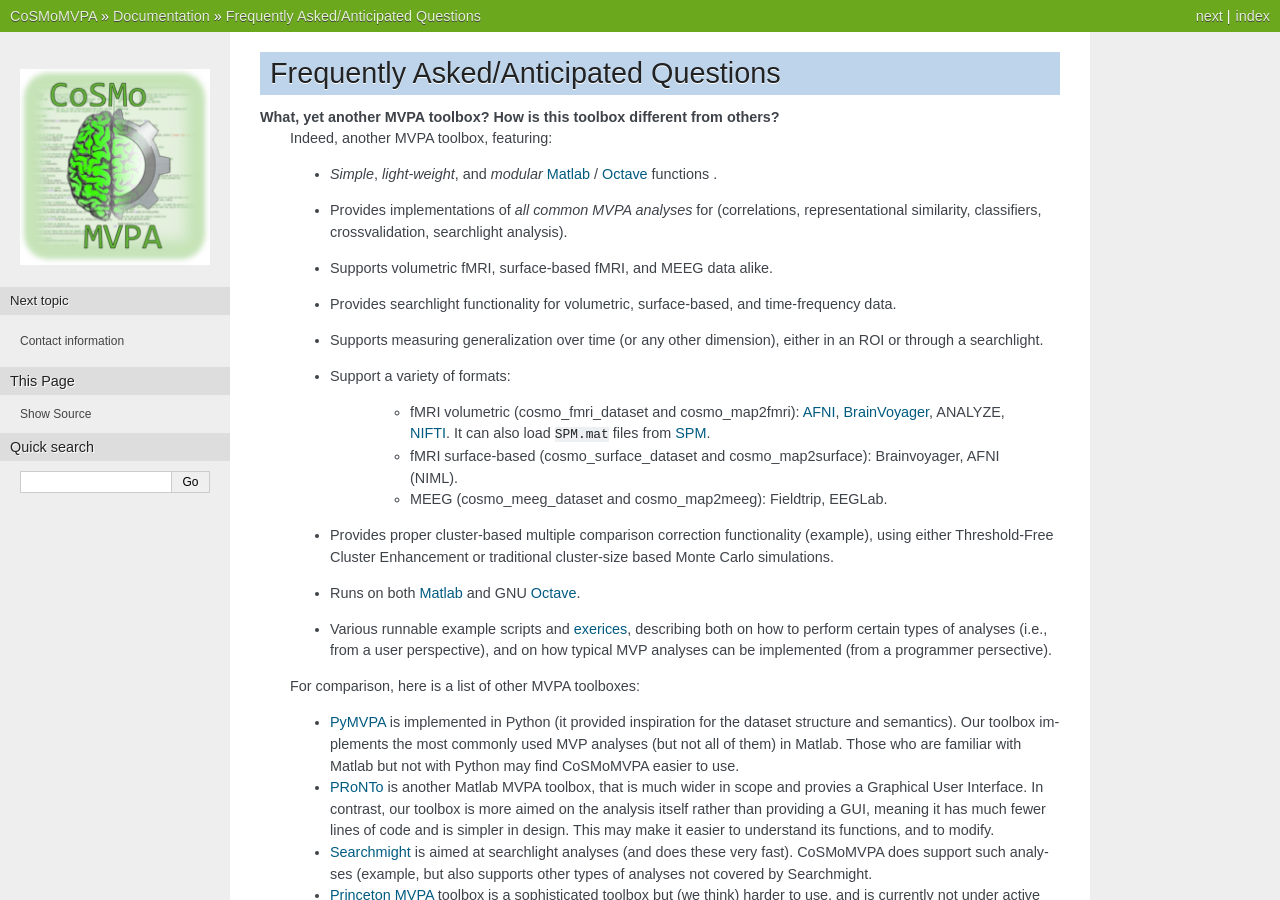
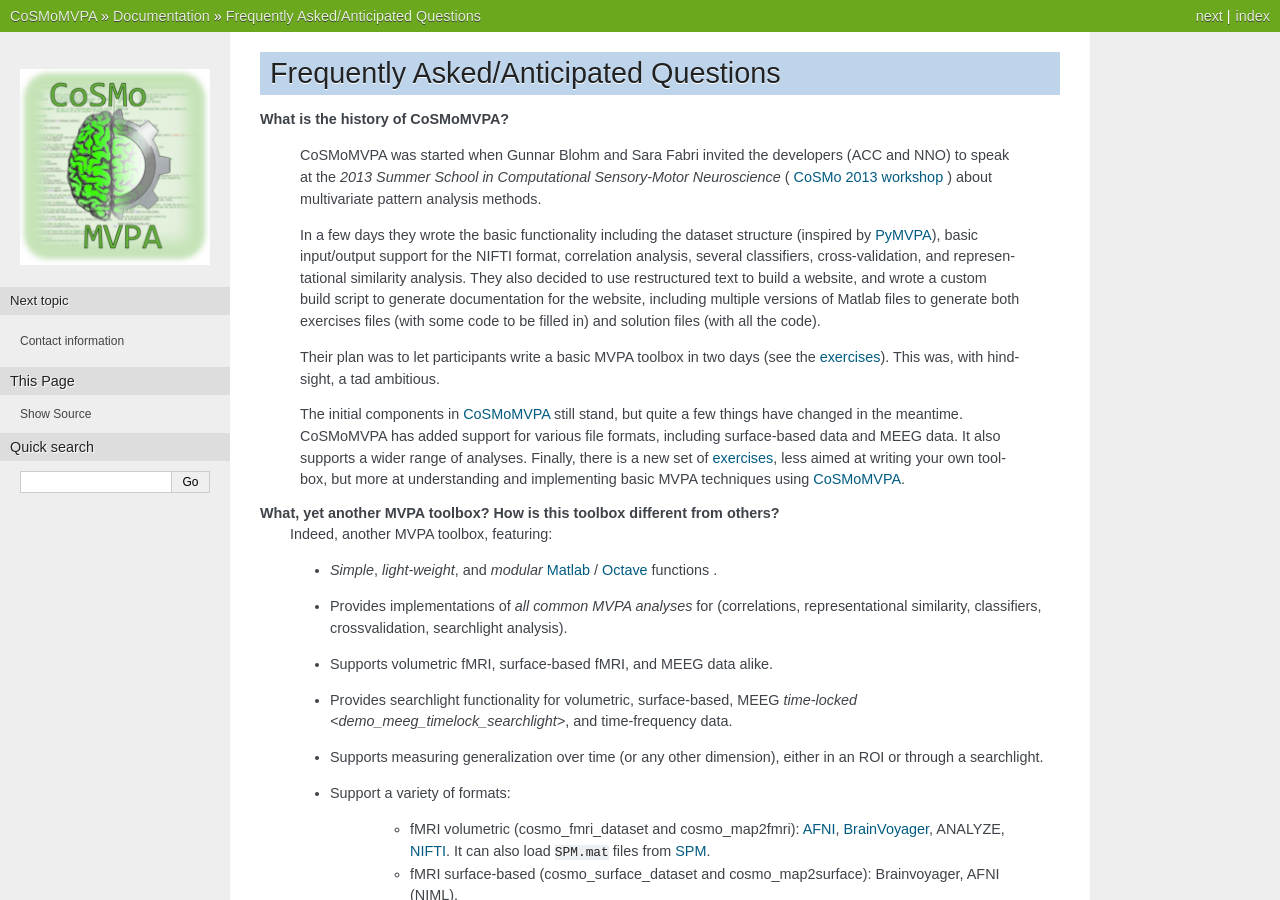
Before and after one commit to CoSMoMVPA/CoSMoMVPA, a Sphinx documentation site: the page built from doc/source/faq.rst, in a window 1280 px wide and 900 px high. Built offline with Sphinx 7.4.7, drawn with Linux system fonts in a browser that asks for light colours; pages that are not in the unit, such as notebooks, are missing from menus.

Commit message:
WEB: update history of CoSMoMVPA

```diff
--- a/doc/source/cimec2014.rst
+++ b/doc/source/cimec2014.rst
@@ -5,7 +5,7 @@ CIMeC 2014 Advanced Neural Decoding
 
 *to be presented at CIMeC 2014 by Jens Schwarzbach and Nick Oosterhof*
 
-(in 2013, earlier versions of some exercises were presented at the :ref:`CoSMo 2013 Multivariate Pattern Analysis Workshop <cosmo2013>`).
+(in 2013, :ref:`earlier versions of some exercises <cosmo2013>` were presented at the *2013 Summer School in Computational Sensory-Motor Neuroscience* (`CoSMo 2013 workshop`_).
 
 Contents
 --------
--- a/doc/source/cosmo2013.rst
+++ b/doc/source/cosmo2013.rst
@@ -5,7 +5,7 @@
 CoSMo 2013 Multivariate Pattern Analysis Workshop
 =================================================
 
-These exercises were presented at the CoSMo 2013 workshop in Kingston, Ontario, Canada.
+These exercises were presented at the `CoSMo 2013 workshop`_ in Kingston, Ontario, Canada.
 For the latest set of exercises, see :ref:`cimec2014`.
 
 .. _cosmo2013:
--- a/doc/source/faq.rst
+++ b/doc/source/faq.rst
@@ -3,13 +3,23 @@
 --------------------------------------
 Frequently Asked/Anticipated Questions
 --------------------------------------
+**What is the history of CoSMoMVPA?**
+
+    CoSMoMVPA was started when Gunnar Blohm and Sara Fabri invited the developers (ACC and NNO) to speak at the *2013 Summer School in Computational Sensory-Motor Neuroscience* ( `CoSMo 2013 workshop`_ ) about multivariate pattern analysis methods.
+
+    In a few days they wrote the basic functionality including the dataset structure (inspired by PyMVPA_), basic input/output support for the NIFTI format, correlation analysis, several classifiers, cross-validation, and representational similarity analysis. They also decided to use restructured text to build a website, and wrote a custom build script to generate documentation for the website, including multiple versions of Matlab files to generate both exercises files (with some code to be filled in) and solution files (with all the code).
+
+    Their plan was to let participants write a basic MVPA toolbox in two days (see the :ref:`exercises <cosmo2013>`). This was, with hindsight, a tad ambitious.
+
+    The initial components in CoSMoMVPA_ still stand, but quite a few things have changed in the meantime. CoSMoMVPA has added support for various file formats, including surface-based data and MEEG data. It also supports a wider range of analyses. Finally, there is a new set of :ref:`exercises <cimec2014>`, less aimed at writing your own toolbox, but more at understanding and implementing basic MVPA techniques using CoSMoMVPA_.
+
 **What, yet another MVPA toolbox? How is this toolbox different from others?**
     Indeed, another MVPA toolbox, featuring:
 
     + *Simple*, *light-weight*, and *modular* Matlab_ / Octave_ functions .
     + Provides implementations of *all common MVPA analyses* for (correlations, representational similarity, classifiers, crossvalidation, searchlight analysis).
     + Supports volumetric fMRI, surface-based fMRI, and MEEG data alike.
-    + Provides :ref:`searchlight <cosmo_searchlight>` functionality for :ref:`volumetric <demo_fmri_searchlight_lda>`, :ref:`surface-based <demo_surface_searchlight_lda>, MEEG `time-locked <demo_meeg_timelock_searchlight>`, and :ref:`time-frequency <demo_meeg_timefreq_searchlight>` data.
+    + Provides :ref:`searchlight <cosmo_searchlight>` functionality for :ref:`volumetric <demo_fmri_searchlight_lda>`, :ref:`surface-based <demo_surface_searchlight_lda>`, MEEG `time-locked <demo_meeg_timelock_searchlight>`, and :ref:`time-frequency <demo_meeg_timefreq_searchlight>` data.
     + Supports measuring :ref:`generalization over time <demo_meeg_timeseries_generalization>` (or any other dimension), either in an ROI or through a searchlight.
     + Support a variety of formats:
 
--- a/doc/source/links.txt
+++ b/doc/source/links.txt
@@ -4,6 +4,8 @@
 .. _AFNI: http://afni.nimh.nih.gov
 .. _AFNI Matlab: http://afni.nimh.nih.gov/afni/matlab/
 .. _BrainVoyager: http://www.brainvoyager.com
+.. _`CoSMo 2013 workshop`: http://www.compneurosci.com/CoSMo2013/
+.. _`CoSMo 2014 workshop`: http://www.compneurosci.com/CoSMo2014/
 .. _CoSMoMVPA: http://cosmomvpa.org
 .. _`CoSMoMVPA Google group`: https://groups.google.com/forum/#!forum/cosmomvpa
 .. _`CoSMoMVPA issues`: https://github.com/CoSMoMVPA/CoSMoMVPA/issues
--- a/doc/source/thanks.rst
+++ b/doc/source/thanks.rst
@@ -12,7 +12,7 @@ Acknowledgements
 
 We would like to thank the following people for specific contributions:
 
-+  **Gunnar Blohm** and **Sara Fabri**: for inviting the developers (ACC and NNO) to speak at the CoSMo 2013 workshop. This invitation formed the basis of CoSMoMVPA.
++  **Gunnar Blohm** and **Sara Fabri**: for inviting the developers (ACC and NNO) to speak at the *2013 Summer School in Computational Sensory-Motor Neuroscience* (`CoSMo 2013 workshop`_) workshop. This invitation formed the basis of CoSMoMVPA.
 +  **Michael Hanke** and **Yaroslav Halchenko**: for their work on PyMVPA, which inspired the semantics and data structure of datasets in CoSMoMVPA.
 +  **Stephania Bracci**: for providing sample datasets in BrainVoyager.
 +  **Jimmy Shen**: for providing a free/open source NIFTI library.
```
